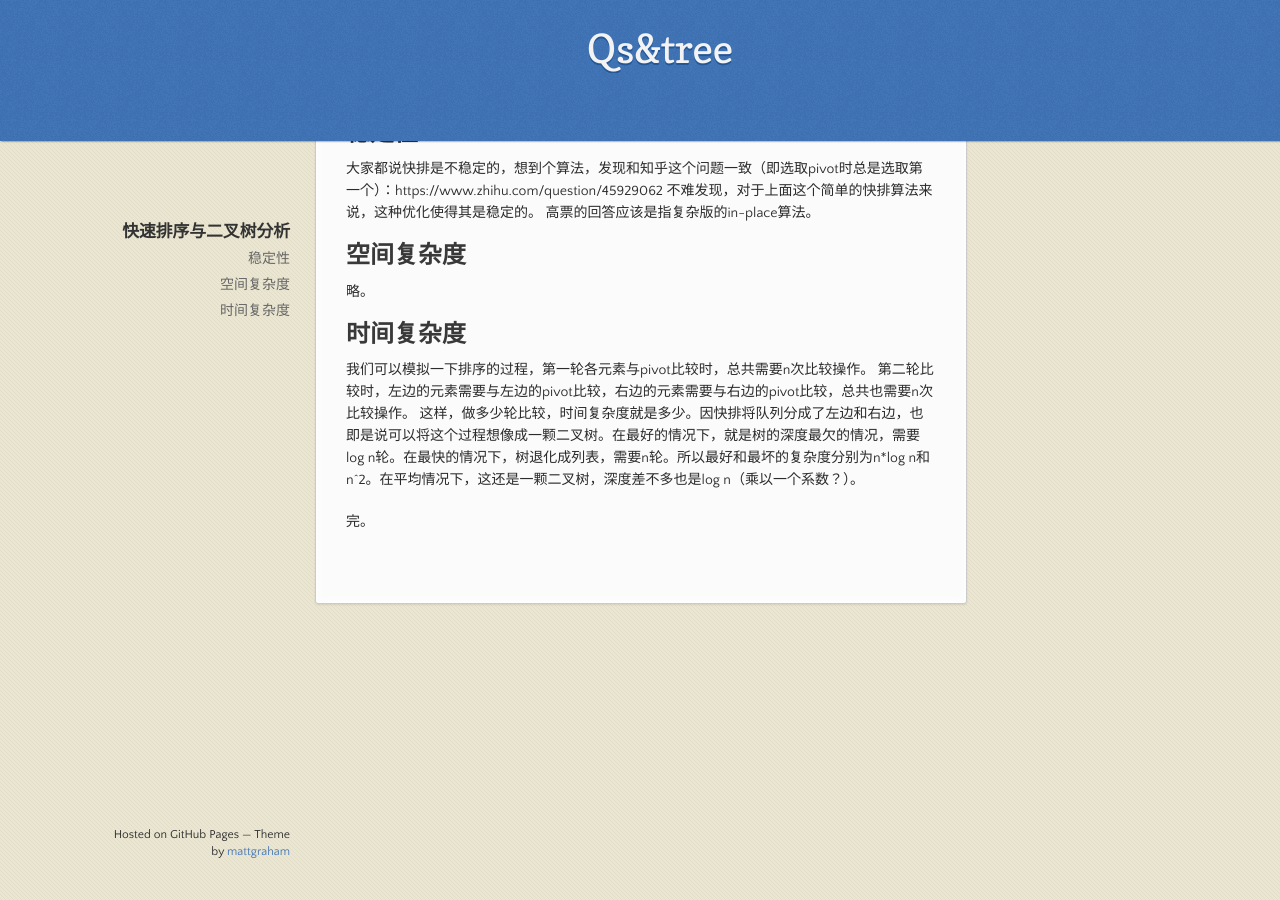
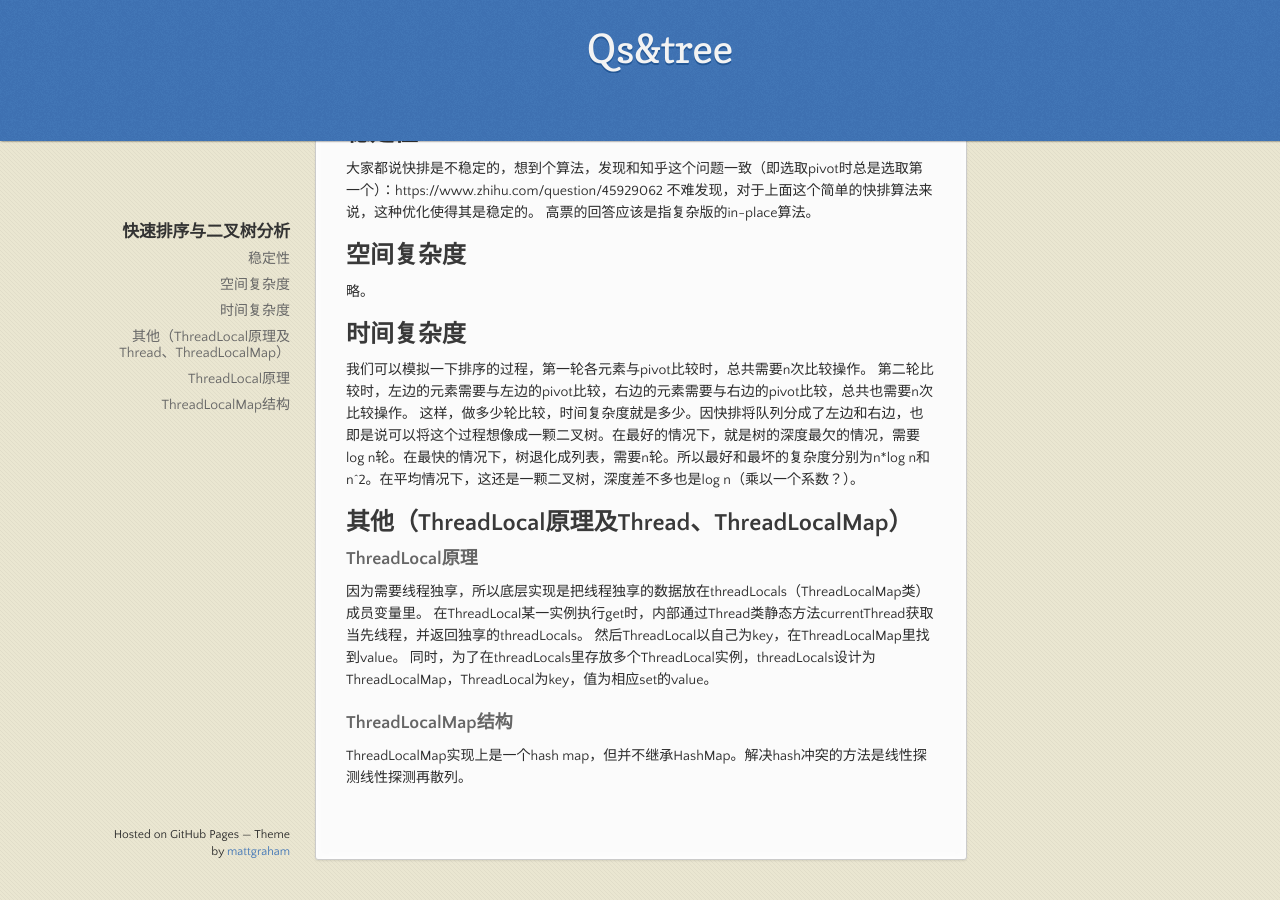
Before and after one commit to lvv9/lvv9.github.io, a Jekyll site: the page built from _posts/2020-09-08-qs&tree.md, in a window 1280 px wide and 900 px high, scrolled down 636 px. Built offline with Jekyll 4.4.1, drawn with Linux system fonts in a browser that asks for light colours; our own code applies the rules of GitHub Pages for plain Markdown files; the repository's description, which GitHub fills in, is left out.

Commit message:
Update 2020-09-08-qs&tree.md

```diff
--- a/_posts/2020-09-08-qs&tree.md
+++ b/_posts/2020-09-08-qs&tree.md
@@ -40,4 +40,15 @@
 第二轮比较时，左边的元素需要与左边的pivot比较，右边的元素需要与右边的pivot比较，总共也需要n次比较操作。
 这样，做多少轮比较，时间复杂度就是多少。因快排将队列分成了左边和右边，也即是说可以将这个过程想像成一颗二叉树。在最好的情况下，就是树的深度最欠的情况，需要log n轮。在最快的情况下，树退化成列表，需要n轮。所以最好和最坏的复杂度分别为n*log n和n^2。在平均情况下，这还是一颗二叉树，深度差不多也是log n（乘以一个系数？）。
 
-完。
+## 其他（ThreadLocal原理及Thread、ThreadLocalMap）
+
+### ThreadLocal原理
+
+因为需要线程独享，所以底层实现是把线程独享的数据放在threadLocals（ThreadLocalMap类）成员变量里。
+在ThreadLocal某一实例执行get时，内部通过Thread类静态方法currentThread获取当先线程，并返回独享的threadLocals。
+然后ThreadLocal以自己为key，在ThreadLocalMap里找到value。
+同时，为了在threadLocals里存放多个ThreadLocal实例，threadLocals设计为ThreadLocalMap，ThreadLocal为key，值为相应set的value。
+
+### ThreadLocalMap结构
+
+ThreadLocalMap实现上是一个hash map，但并不继承HashMap。解决hash冲突的方法是线性探测线性探测再散列。
```
